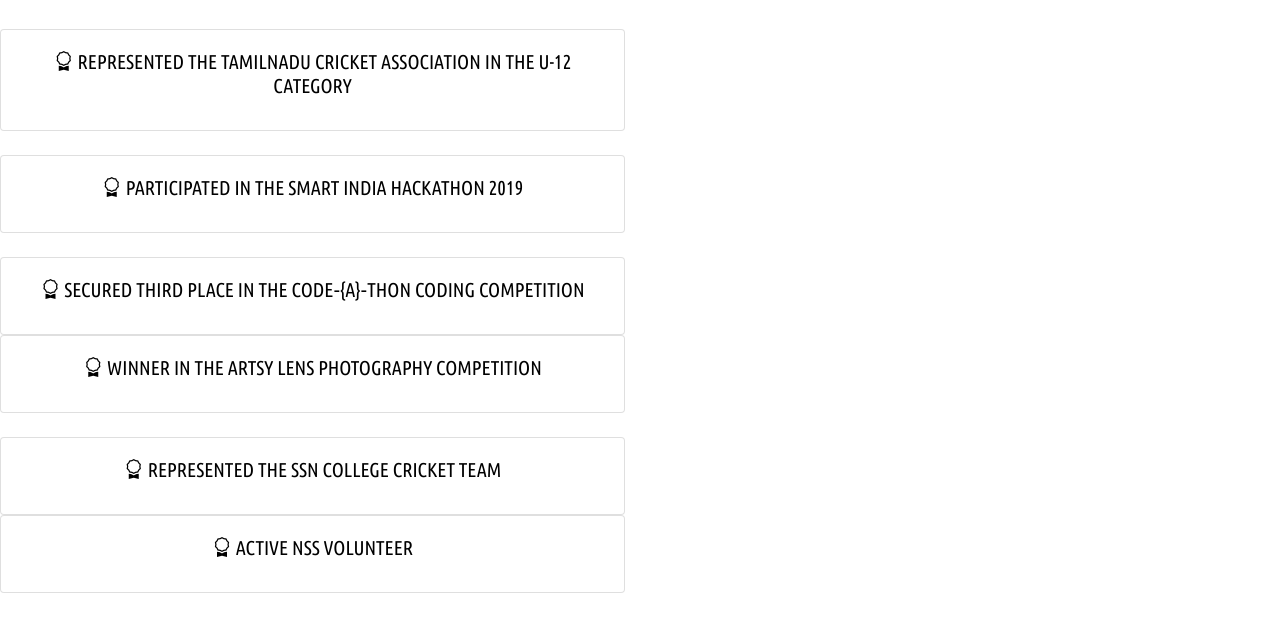
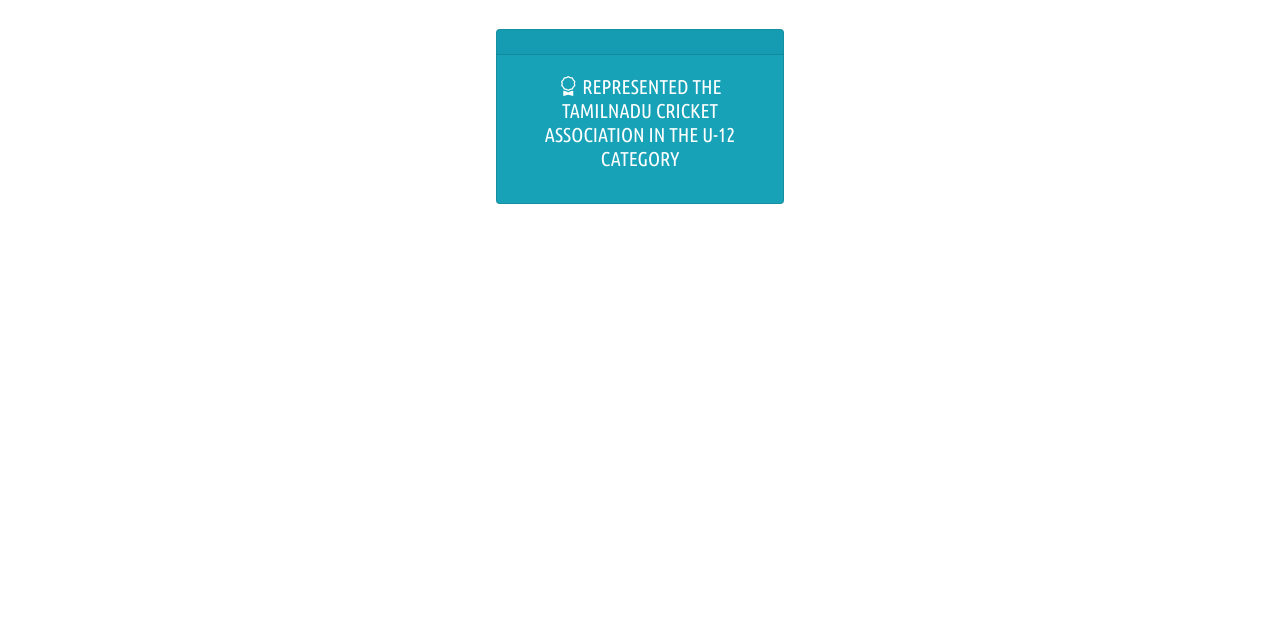
Before and after one commit to Ajay2304/Portfolio, a website: page views/accomplishments.html in a window 1280 px wide. Shown: the part 149-778 px from the top of the page. Drawn offline with nearby package versions, Linux system fonts and the light colour scheme; files that its build step writes are made by us from their sources; a web font is replaced by a local one.

Commit message:
Portfolio

```diff
--- a/views/accomplishments.html
+++ b/views/accomplishments.html
@@ -60,8 +60,7 @@
             <i class="bi bi-trophy-fill"></i>
         </h1>
         <br>
-        <center>
-            <div class="row">
+        <!----<div class="row">
                 <div class="col-sm-6">
                     <div class="card">
                         <div class="card-body">
@@ -134,8 +133,17 @@
                     </div>
                 </div>
             </div>
-        </center>
-
+        </center>-->
+        <div class="card text-white bg-info mb-3" style="max-width: 18rem;">
+            <div class="card-header"></div>
+            <div class="card-body">
+                <h5 class="card-title"><i class="bi bi-award"></i> REPRESENTED
+                    THE TAMILNADU CRICKET
+                    ASSOCIATION IN THE
+                    U-12 CATEGORY</h5>
+                <p class="card-text"></p>
+            </div>
+        </div>
     </center>
 
 </body>
```
